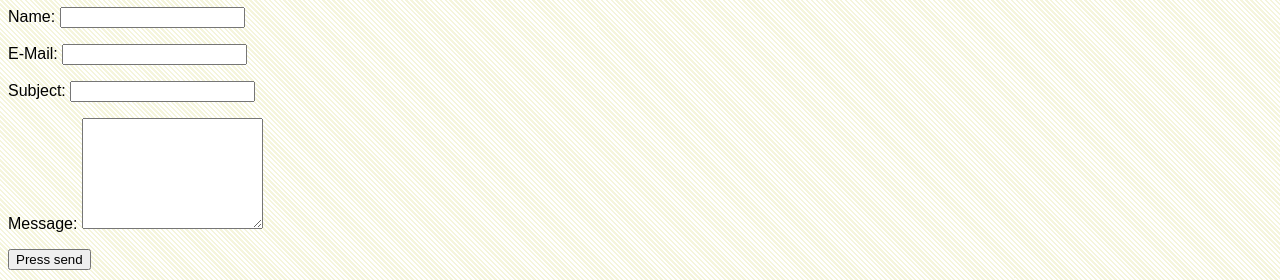
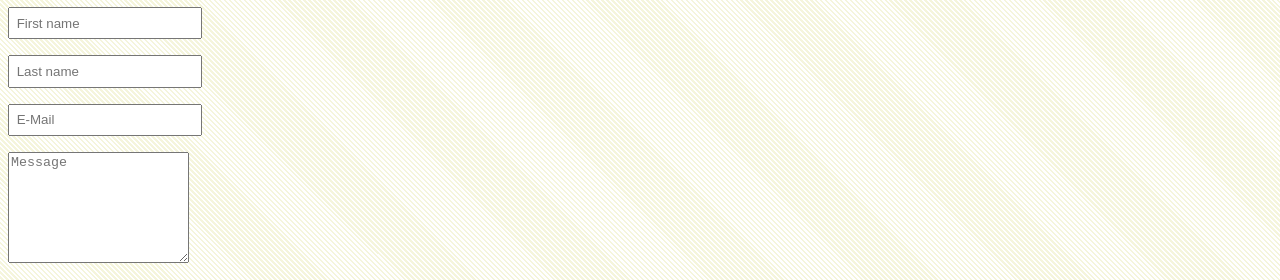
Before and after one commit to kiaralauriano/GIS-SoSe-2021, a plain HTML site: page Abgabe3/contact.html in a window 1280 px wide. Shown: the part 143-423 px from the top of the page. Drawn offline with Linux system fonts and the light colour scheme.

Commit message:
abgabe3
überarbeitung

```diff
--- a/Abgabe3/contact.html
+++ b/Abgabe3/contact.html
@@ -27,14 +27,14 @@
 
             <h1>Contact Me!</h1>
             <form>
-                <p><label>Name:</label>
-                <input type="text" name="name"></p>
-                <p><label>E-Mail:</label>
-                <input type="email" name="email" required></p>
-                <p><label>Subject:</label>
-                <input type="text" name="subject"></p>
-                <p><label>Message:</label>
-                <textarea rows="7" name="message" required></textarea></p>
+                <p><label></label>
+                <input type="text" name="firstname" placeholder="First name"></p>
+                <p><label></label>
+                <input type="text" name="lastname" placeholder="Last name"></p>
+                <p><label></label>
+                <input type="email" name="email" required placeholder="E-Mail"></p>
+                <p><label></label>
+                <textarea rows="7" name="message" required placeholder="Message"></textarea></p>
                 <button type="submit">Press send</button>
             </form></p>
 
--- a/Abgabe3/style.css
+++ b/Abgabe3/style.css
@@ -42,6 +42,24 @@
 }
 
 /* ---------------------------------
+contact
+--------------------------------- */
+form{
+	margin: 1em 0 1em 0;
+	position: relative;
+}
+
+form label{
+	position: absolute;
+	top: .5em;
+	left: .5em;
+	color: #666;
+}
+
+form input{
+	padding: .5em;
+}
+/* ---------------------------------
 Footer
 --------------------------------- */
 footer {
```
